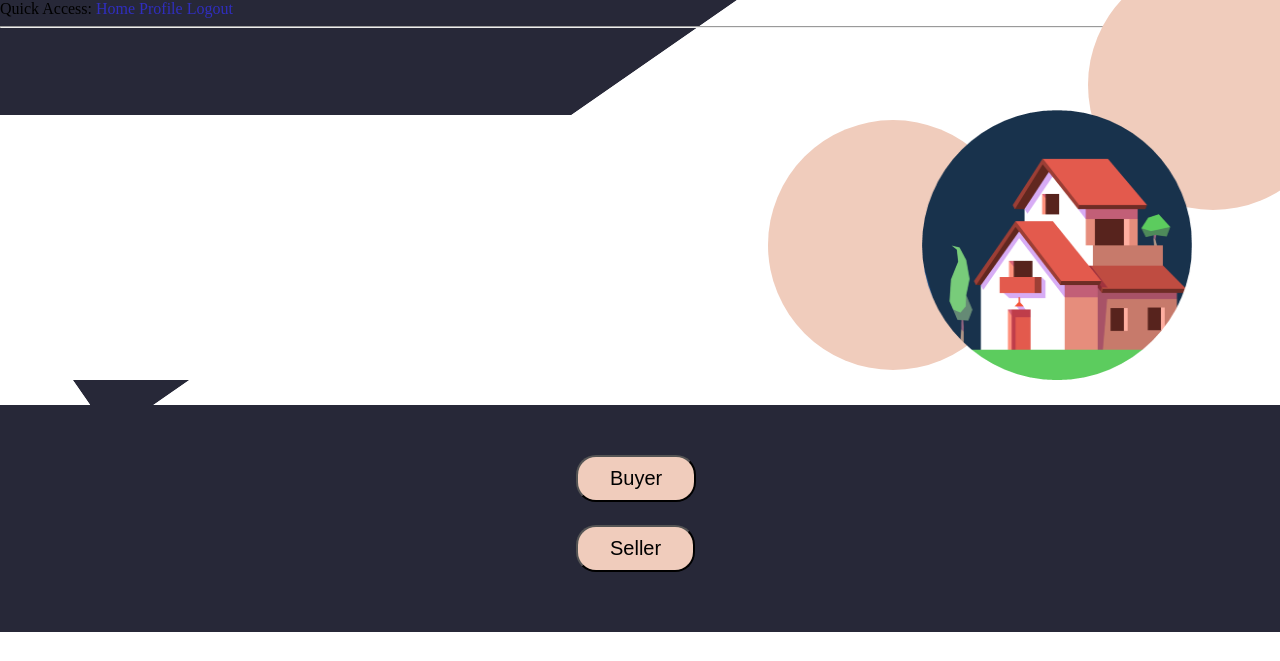
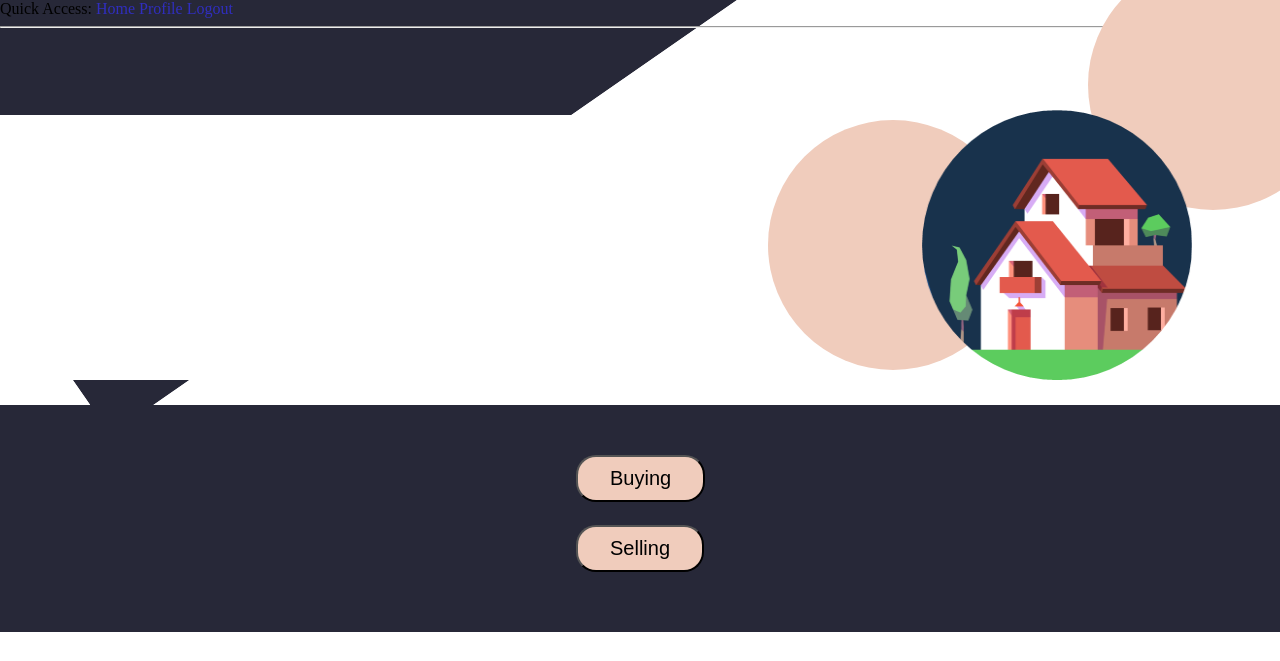
Before and after one commit to architg1/PiedPiper, a Flask app: page / in a window 1280 px wide; the page is wider, and only the part inside the window is pictured. Shown: the top 661 px of that part. Run offline with Flask 2, Linux system fonts and the light colour scheme; the visitor is signed in with stand-in values (Sample User, id 1); data comes from the database, SQL or seed files in the repository; both versions use the stored data as it was after the commit; some libraries are stand-ins or nearby versions.

Commit message:
minor change

```diff
--- a/webapp/app/forms.py
+++ b/webapp/app/forms.py
@@ -49,7 +49,7 @@
         '3 ROOM', '3 ROOM'), ('4 ROOM', '4 ROOM'), ('5 ROOM', '5 ROOM'), ('EXECUTIVE', 'EXECUTIVE')])
     ogprice = IntegerField('Enter Original Price')
     floorArea = IntegerField('Enter Floor Area (in sqm)')
-    storey = SelectField(u'Select Preferred Storey', choices=[
+    storey = SelectField(u'Select Storey of Flat', choices=[
                          ('01 TO 03', '01 TO 03'), ('04 TO 06', '04 TO 06'), ('07 TO 09',
                                                                               '07 TO 09'), ('10 TO 12', '10 TO 12'),
                          ('13 TO 15', '13 TO 15'), ('16 TO 18', '16 TO 18'), ('19 TO 21',
--- a/webapp/app/templates/base.html
+++ b/webapp/app/templates/base.html
@@ -75,7 +75,7 @@
   </head>
   <body>
     <div>
-      Pied Piper:
+      Quick Access:
       <a href="{{ url_for('index') }}">Home</a>
       {% if current_user.is_anonymous %}
       <a href="{{ url_for('login') }}">Login</a>
--- a/webapp/app/templates/index.html
+++ b/webapp/app/templates/index.html
@@ -173,7 +173,7 @@
       <img src="{{ url_for('static', filename='picture.png') }}" id="picture" width="270" height="270">
 
     </div>
-    <div id="bottomDesign"><p><b><a href="{{ url_for('buyer',username=current_user.username) }}"><button id="buyerButton">Buyer</button></a></b></p>
-    <p><b><a href="{{ url_for('seller',username=current_user.username) }}"><button id="sellerButton">Seller</button></a></b></p></div>
+    <div id="bottomDesign"><p><b><a href="{{ url_for('buyer',username=current_user.username) }}"><button id="buyerButton">Buying</button></a></b></p>
+    <p><b><a href="{{ url_for('seller',username=current_user.username) }}"><button id="sellerButton">Selling</button></a></b></p></div>
 </body>
 </html>
```
Also changed, not shown: webapp/app.db.
